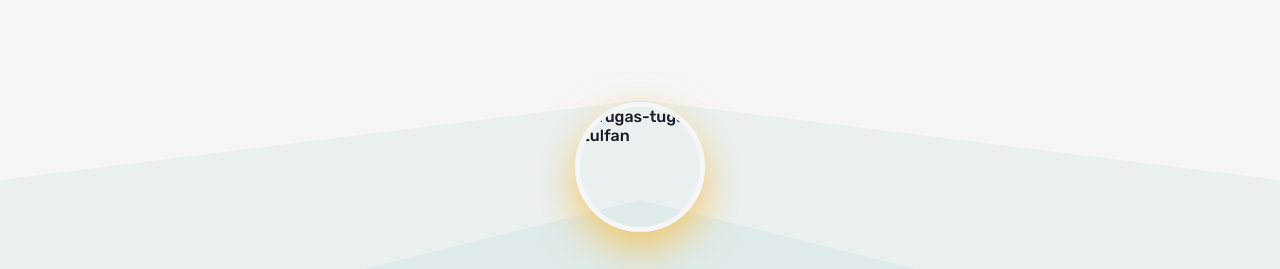
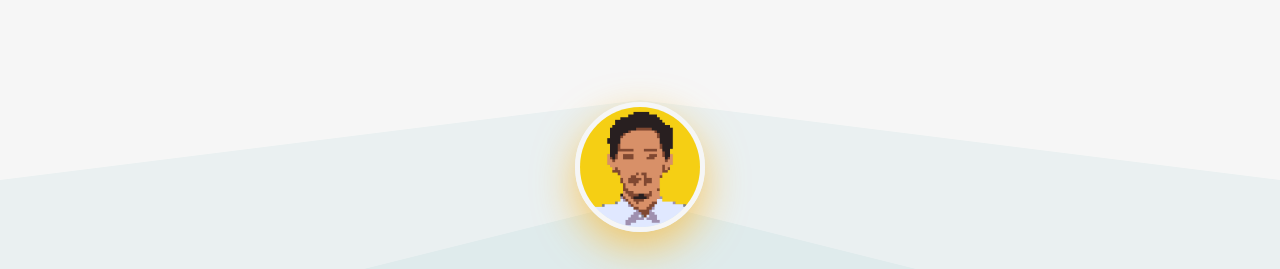
Before and after one commit to zulfa35k/tugas, a plain HTML site: page index.html in a window 1280 px wide. Shown: the top 269 px of the page. Drawn offline with Linux system fonts and the light colour scheme.

Commit message:
Update index.html

```diff
--- a/index.html
+++ b/index.html
@@ -65,7 +65,7 @@
   </head>
   <body>
     <img
-      src="pp zulfan pixel.jpeg"
+      src="pp zulfan pixel.jpg"
       width="460"
       height="460"
       alt="Tugas-tugas Zulfan"
```
